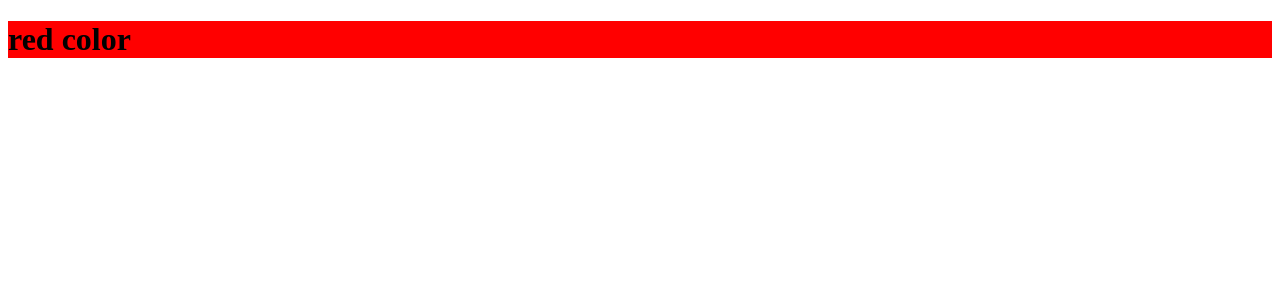
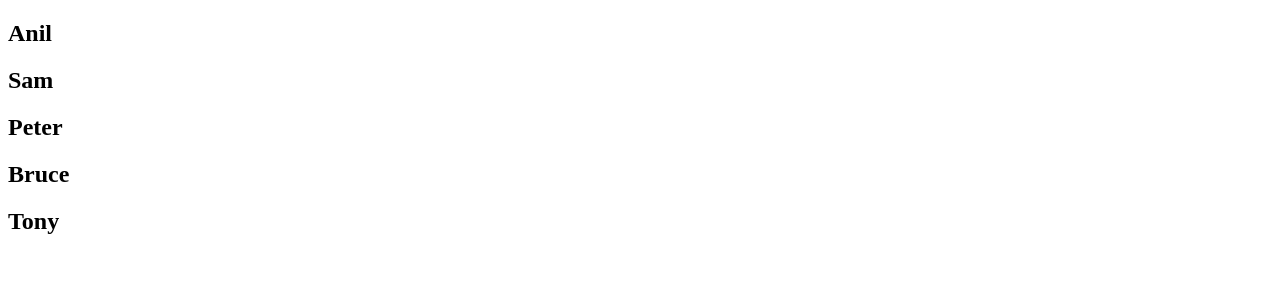
Before and after one commit to leonischu/Angular, an Angular app: page / in a window 1280 px wide. Shown: the top 300 px of the page. Built offline with nearby package versions, Linux system fonts and the light colour scheme.

Commit message:
for loop

```diff
--- a/src/app/app.html
+++ b/src/app/app.html
@@ -1,9 +1,6 @@
-@switch(color)
-{
-    @case('red'){
-        <h1 style="background-color: red;">red color</h1>
-    }
-    @case('green'){
-        <h1 style="background-color: green;">green color</h1>
-    }
+<!-- <h2>{{users[0]}}</h2> -->
+
+@for(item of users; track item){
+    <h2>{{item}}</h2>
+
 }
--- a/src/app/app.ts
+++ b/src/app/app.ts
@@ -10,6 +10,6 @@ import { RouterOutlet } from '@angular/router';
 })
 export class App {
 
- color = 'red'
+ users = ["Anil","Sam","Peter","Bruce","Tony"]
 
 }
```
